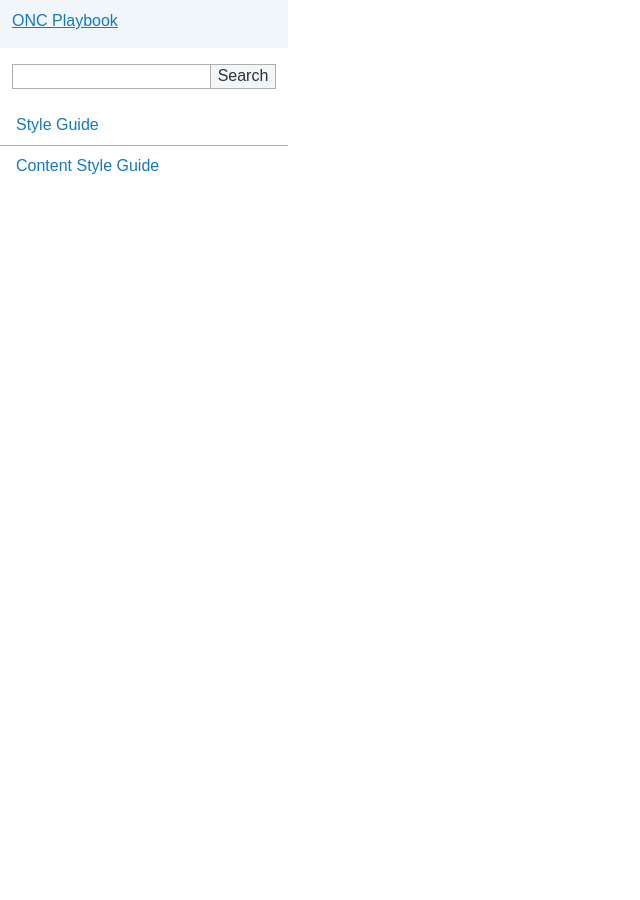
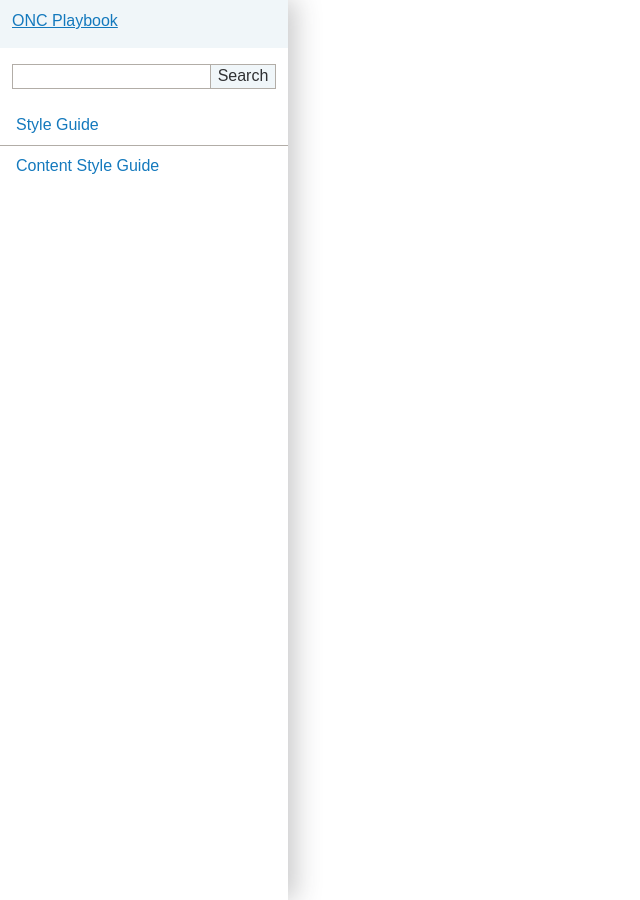
Before and after one commit to SriGovHealth/ONCHITPlaybook, a Jekyll site: the page built from _content/homepage.html, in a window 1280 px wide. Shown: the whole page, without its empty margins (0-640 px from the left). Built offline with Jekyll 4.4.1, drawn with Linux system fonts in a browser that asks for light colours.

Commit message:
Add shadow to nav

```diff
--- a/_sass/_framing.scss
+++ b/_sass/_framing.scss
@@ -1,4 +1,5 @@
 .header {
+  box-shadow: .5em 0 1.5em rgba($black, .25);
   position: absolute;
   width: $sidebar-width;
 
@@ -42,6 +43,7 @@
 .nav {
   background-color: $white;
   bottom: 0;
+  box-shadow: .5em 0 1.5em rgba($black, .25);
   display: block;
   left: 0;
   margin-top: $fixed-header-height;
@@ -55,10 +57,12 @@
 
   @include bp($sidebar-switch-point) {
     bottom: 0;
+    box-shadow: none;
     padding-bottom: 0;
   }
 
   &.closed {
+    box-shadow: none;
     left: -$sidebar-width;
 
     @include bp($sidebar-switch-point) {
```
